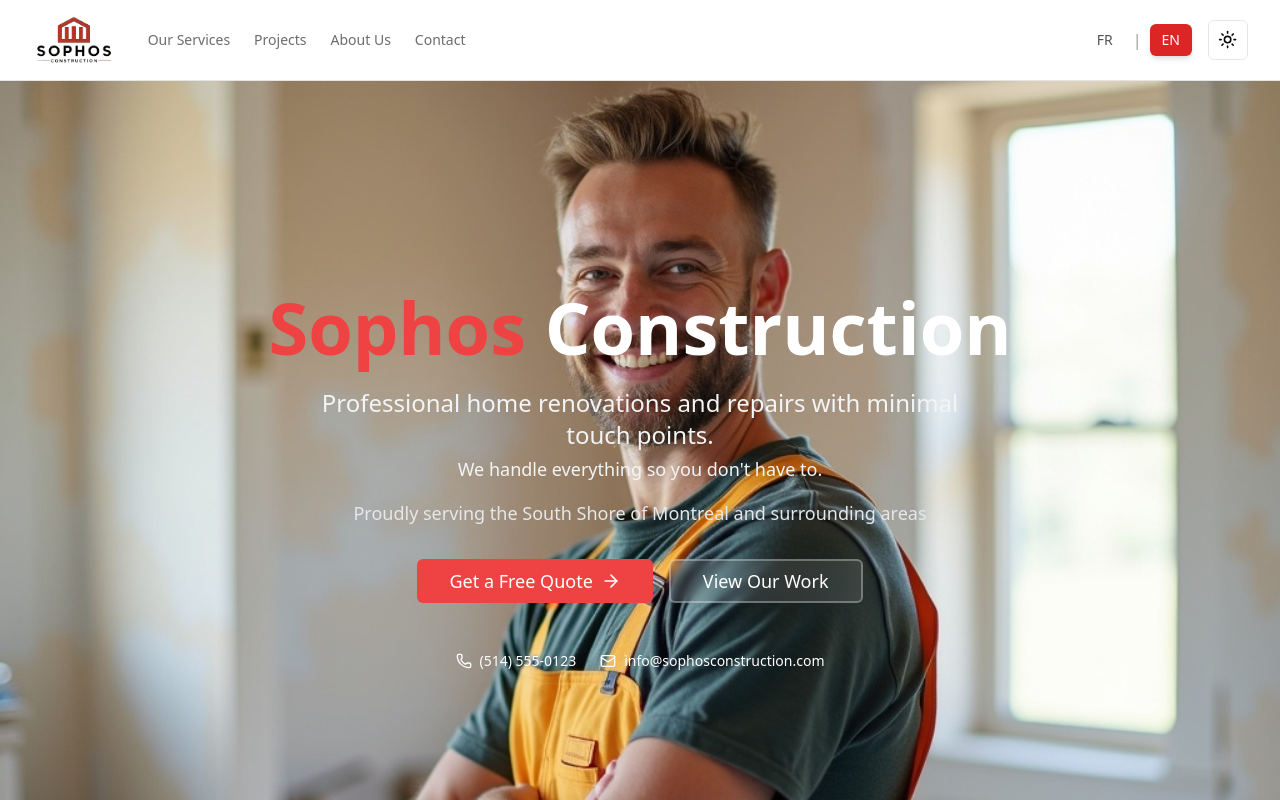
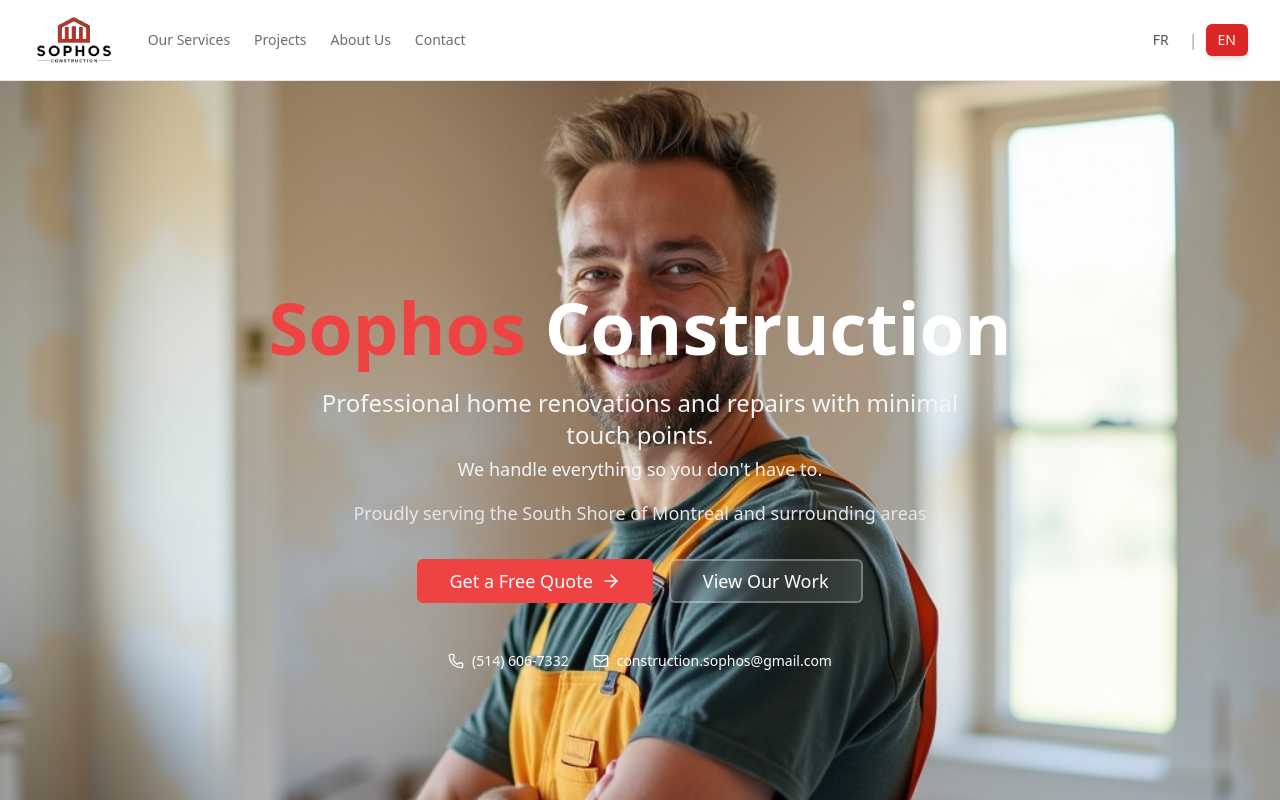
Before and after one commit to ArcticFlameGames/sophos-contruction, a Next.js app: page /en in a window 1280 px wide. Shown: the top 800 px of the page. Built offline with nearby package versions, Linux system fonts and the light colour scheme.

Commit message:
Fixed a bunch of issues

```diff
--- a/messages/en.json
+++ b/messages/en.json
@@ -141,15 +141,15 @@
     },
     "contactInfo": {
       "title": "Contact Information",
-      "phone": "(514) 555-0123",
-      "email": "info@sophosconstruction.com",
+      "phone": "(514) 606-7332",
+      "email": "construction.sophos@gmail.com",
       "address": "South Shore of Montreal, QC",
       "hours": "Mon-Fri: 7AM-6PM, Sat: 8AM-4PM"
     },
     "emergency": {
       "title": "Emergency Repairs",
       "description": "Need urgent repairs in the South Shore area? We offer 24/7 emergency services for critical issues.",
-      "button": "Call Emergency Line"
+      "button": "Call"
     },
     "toast": {
       "title": "Thank you for your submission!",
--- a/messages/fr.json
+++ b/messages/fr.json
@@ -139,8 +139,8 @@
     },
     "contactInfo": {
       "title": "Coordonnées",
-      "phone": "(514) 555-0123",
-      "email": "info@sophosconstruction.com",
+      "phone": "(514) 606-7332",
+      "email": "construction.sophos@gmail.com",
       "address": "Rive-Sud de Montréal, QC",
       "hours": "Lun-Ven : 7h-18h, Sam : 8h-16h"
     },
--- a/src/app/globals.css
+++ b/src/app/globals.css
@@ -1,7 +1,6 @@
 @tailwind base;
 @tailwind components;
 @tailwind utilities;
-
 
 @layer base {
   :root {
@@ -36,33 +35,10 @@
     --construction-white: 0 0% 100%;
   }
 
-  .dark {
-    --background: 0 0% 3.9%;
-    --foreground: 0 0% 98%;
-    --card: 0 0% 5%;
-    --card-foreground: 0 0% 98%;
-    --popover: 0 0% 5%;
-    --popover-foreground: 0 0% 98%;
-    --primary: 0 72.2% 50.6%;
-    --primary-foreground: 0 85.7% 97.3%;
-    --secondary: 0 0% 14.9%;
-    --secondary-foreground: 0 0% 98%;
-    --muted: 0 0% 14.9%;
-    --muted-foreground: 0 0% 63.9%;
-    --accent: 0 0% 14.9%;
-    --accent-foreground: 0 0% 98%;
-    --destructive: 0 62.8% 30.6%;
-    --destructive-foreground: 0 0% 98%;
-    --border: 0 0% 14.9%;
-    --input: 0 0% 14.9%;
-    --ring: 0 72.2% 50.6%;
-  }
-}
-
-@layer base {
   * {
     border-color: hsl(var(--border));
   }
+
   body {
     background-color: hsl(var(--background));
     color: hsl(var(--foreground));
@@ -95,10 +71,6 @@
   background: linear-gradient(to bottom right, #ffffff, #f9fafb);
 }
 
-.dark .bg-gradient-card {
-  background: linear-gradient(to bottom right, #111827, #1f2937);
-}
-
 /* Custom scrollbar */
 ::-webkit-scrollbar {
   width: 8px;
@@ -109,34 +81,11 @@
   background-color: #f3f4f6;
 }
 
-.dark ::-webkit-scrollbar-track {
-  background-color: #1f2937;
-}
-
 ::-webkit-scrollbar-thumb {
   background-color: #d1d5db;
   border-radius: 9999px;
 }
 
-.dark ::-webkit-scrollbar-thumb {
-  background-color: #4b5563;
-}
-
 ::-webkit-scrollbar-thumb:hover {
   background-color: #9ca3af;
 }
-
-.dark ::-webkit-scrollbar-thumb:hover {
-  background-color: #6b7280;
-}
-
-@keyframes slide-up {
-  from {
-    opacity: 0;
-    transform: translateY(20px);
-  }
-  to {
-    opacity: 1;
-    transform: translateY(0);
-  }
-}
--- a/src/components/Contact.tsx
+++ b/src/components/Contact.tsx
@@ -23,11 +23,25 @@
 
   const handleSubmit = (e: React.FormEvent) => {
     e.preventDefault();
-    // Here you would typically send the form data to your backend
+
+    // Create email subject and body
+    const subject = `New Contact Form Submission from ${formData.name}`;
+    const body = `Name: ${formData.name}%0D%0A` +
+                 `Email: ${formData.email}%0D%0A` +
+                 `Phone: ${formData.phone}%0D%0A` +
+                 `Project Type: ${formData.projectType}%0D%0A%0D%0A` +
+                 `Message:%0D%0A${formData.message}`;
+
+    // Open default email client with pre-filled email
+    window.location.href = `mailto:construction.sophos@gmail.com?subject=${encodeURIComponent(subject)}&body=${body}`;
+
+    // Show success toast
     toast({
       title: t('toast.title'),
       description: t('toast.description'),
     });
+
+    // Reset form
     setFormData({ name: "", email: "", phone: "", projectType: "", message: "" });
   };
 
@@ -41,7 +55,7 @@
   const spanContent = titleParts[1] ? `<span${titleParts[1]}` : '';
 
   return (
-    <section id="contact" className="py-20 bg-background">
+    <section id="contact" className="py-16 md:py-24 bg-white">
       <div className="container mx-auto px-4">
         <div className="text-center mb-16 animate-fade-in">
           <h2 className="text-4xl md:text-5xl font-bold mb-6">
@@ -143,14 +157,14 @@
               <CardContent className="p-8">
                 <h3 className="text-2xl font-bold mb-6">{t('contactInfo.title')}</h3>
                 <div className="space-y-4">
-                  <div className="flex items-center gap-3">
+                  <a href={`tel:${t('contactInfo.phone').replace(/[^0-9+]/g, '')}`} className="flex items-center gap-3 hover:underline">
                     <Phone className="h-5 w-5 text-construction-red" />
                     <span>{t('contactInfo.phone')}</span>
-                  </div>
-                  <div className="flex items-center gap-3">
+                  </a>
+                  <a href={`mailto:${t('contactInfo.email')}`} className="flex items-center gap-3 hover:underline">
                     <Mail className="h-5 w-5 text-construction-red" />
                     <span>{t('contactInfo.email')}</span>
-                  </div>
+                  </a>
                   <div className="flex items-center gap-3">
                     <MapPin className="h-5 w-5 text-construction-red" />
                     <span>{t('contactInfo.address')}</span>
@@ -171,7 +185,7 @@
                 </p>
                 <Button
                   variant="outline"
-                  className="border-white text-white hover:bg-white hover:text-construction-red"
+                  className="border-white bg-construction-red text-white hover:bg-construction-red/90 hover:text-white"
                   onClick={() => window.location.href = `tel:${t('contactInfo.phone').replace(/[^0-9+]/g, '')}`}
                 >
                   {t('emergency.button')}
--- a/src/components/Hero.tsx
+++ b/src/components/Hero.tsx
@@ -39,27 +39,31 @@
             {t('location')}
           </p>
           <div className="flex flex-col sm:flex-row gap-4 justify-center items-center mb-12">
-            <Button variant="hero" size="lg" className="text-lg px-8 py-4">
+            <a href="#contact" className="w-full sm:w-auto">
+              <Button variant="hero" size="lg" className="text-lg px-8 py-4 w-full">
                 {tCommon('getQuote')}
                 <ArrowRight className="ml-2 h-5 w-5" />
               </Button>
+            </a>
+            <a href="#portfolio" className="w-full sm:w-auto">
               <Button
                 variant="outline-construction"
                 size="lg"
-              className="text-lg px-8 py-4 bg-white/10 backdrop-blur-sm border-white/30 text-white hover:bg-white hover:text-construction-red"
+                className="text-lg px-8 py-4 w-full bg-white/10 backdrop-blur-sm border-white/30 text-white hover:bg-white hover:text-construction-red"
               >
                 {tCommon('viewWork')}
               </Button>
+            </a>
           </div>
           <div className="flex flex-col sm:flex-row gap-6 justify-center items-center text-sm">
-            <div className="flex items-center gap-2">
+            <a href="tel:5146067332" className="flex items-center gap-2 hover:underline">
               <Phone className="h-4 w-4" />
-              <span>(514) 555-0123</span>
-            </div>
-            <div className="flex items-center gap-2">
+              <span>(514) 606-7332</span>
+            </a>
+            <a href="mailto:construction.sophos@gmail.com" className="flex items-center gap-2 hover:underline">
               <Mail className="h-4 w-4" />
-              <span>info@sophosconstruction.com</span>
-            </div>
+              <span>construction.sophos@gmail.com</span>
+            </a>
           </div>
         </div>
       </div>
--- a/src/components/Portfolio.tsx
+++ b/src/components/Portfolio.tsx
@@ -94,7 +94,7 @@
   const t = useTranslations('portfolio');
 
   return (
-    <section className="py-20 bg-background">
+    <section id="portfolio" className="py-20 bg-background">
       <div className="container mx-auto px-4">
         <div className="text-center mb-16 animate-fade-in">
           <h2 className="text-4xl md:text-5xl font-bold mb-6">
--- a/src/components/Services.tsx
+++ b/src/components/Services.tsx
@@ -33,7 +33,7 @@
   const spanContent = titleParts[1] ? `<span${titleParts[1]}` : '';
 
   return (
-    <section className="py-20 bg-gradient-section">
+    <section id="services" className="py-20 bg-gradient-section">
       <div className="container mx-auto px-4">
         <div className="text-center mb-16 animate-fade-in">
           <h2 className="text-4xl md:text-5xl font-bold mb-6">
--- a/src/components/providers.tsx
+++ b/src/components/providers.tsx
@@ -2,36 +2,28 @@
 
 import { ReactNode } from 'react';
 import { NextIntlClientProvider } from 'next-intl';
-import { ThemeProvider } from '@/components/theme-provider';
 import { SiteHeader } from '@/components/site-header';
 import { Toaster } from '@/components/ui/toaster';
 
 type ClientProvidersProps = {
   children: ReactNode;
   locale: string;
-  messages: any; // We'll use any here for simplicity, but you can define a proper type
+  messages: any;
 };
 
 export function ClientProviders({ children, locale, messages }: ClientProvidersProps) {
   return (
     <NextIntlClientProvider
       locale={locale}
-      messages={messages} // Pass the loaded messages directly
+      messages={messages}
     >
-      <ThemeProvider
-        attribute="class"
-        defaultTheme="light"
-        enableSystem={false}
-        disableTransitionOnChange
-      >
-        <div className="relative flex min-h-screen flex-col">
+      <div className="relative flex min-h-screen flex-col bg-white">
         <SiteHeader />
         <main className="flex-1">
           {children}
         </main>
       </div>
       <Toaster />
-      </ThemeProvider>
     </NextIntlClientProvider>
   );
 }
--- a/src/components/site-header.tsx
+++ b/src/components/site-header.tsx
@@ -3,7 +3,6 @@
 import Link from "next/link"
 import { useTranslations } from 'next-intl';
 import Image from "next/image"
-import { ThemeToggle } from "./theme-toggle"
 import { routes } from "@/lib/routes"
 import { Locale } from "@/i18n-config"
 import { useNavigation } from "@/hooks/use-navigation"
@@ -41,15 +40,31 @@
             />
           </Link>
           <nav className="flex items-center space-x-6 text-sm">
-            {navItems.map((item) => (
-              <Link
-                key={item.href}
-                href={createLocalizedUrl(item.href, currentLocale)}
-                className={`transition-colors ${isActivePath(item.href) ? 'text-foreground font-medium' : 'text-foreground/60 hover:text-foreground/80'}`}
-              >
-                {t(item.label.split('.')[1])}
-              </Link>
-            ))}
+            {navItems.map((item) => {
+              const isHome = item.href === routes.home.href;
+              const sectionId = item.href.replace(/^\//, '');
+              const isActive = isActivePath(item.href);
+
+              if (isHome) return null; // Skip home as it's already handled by the logo
+
+              return (
+                <a
+                  key={item.href}
+                  href={`#${sectionId}`}
+                  className={`transition-colors ${isActive ? 'text-foreground font-medium' : 'text-foreground/60 hover:text-foreground/80'}`}
+                  onClick={(e) => {
+                    e.preventDefault();
+                    const element = document.getElementById(sectionId);
+                    if (element) {
+                      element.scrollIntoView({ behavior: 'smooth' });
+                      window.history.pushState(null, '', `#${sectionId}`);
+                    }
+                  }}
+                >
+                  {t(item.label.split('.')[1])}
+                </a>
+              );
+            })}
           </nav>
         </div>
         <div className="flex items-center space-x-4">
@@ -78,7 +93,6 @@
               EN
             </button>
           </div>
-          <ThemeToggle />
         </div>
       </div>
     </header>
--- a/src/components/theme-provider.tsx
+++ /dev/null
@@ -1,32 +0,0 @@
-"use client"
-
-import * as React from "react"
-import { ThemeProvider as NextThemesProvider, type ThemeProviderProps as NextThemesProviderProps } from "next-themes"
-
-type ThemeProviderProps = Omit<NextThemesProviderProps, 'attribute'> & {
-  children: React.ReactNode
-  attribute?: 'class' | 'data-theme' | 'data-theme-attribute'
-}
-
-export function ThemeProvider({
-  children,
-  defaultTheme = "system",
-  storageKey = "sophos-theme",
-  attribute = "class",
-  enableSystem = true,
-  disableTransitionOnChange = true,
-  ...props
-}: ThemeProviderProps) {
-  return (
-    <NextThemesProvider
-      defaultTheme={defaultTheme}
-      storageKey={storageKey}
-      attribute={attribute}
-      enableSystem={enableSystem}
-      disableTransitionOnChange={disableTransitionOnChange}
-      {...props}
-    >
-      {children}
-    </NextThemesProvider>
-  )
-}
--- a/src/lib/routes.ts
+++ b/src/lib/routes.ts
@@ -17,7 +17,7 @@
     label: 'navigation.services',
   },
   projects: {
-    href: '/projects',
+    href: '/portfolio',
     label: 'navigation.projects',
   },
   about: {
```
Lines whose indentation alone changed are shown as unchanged.
